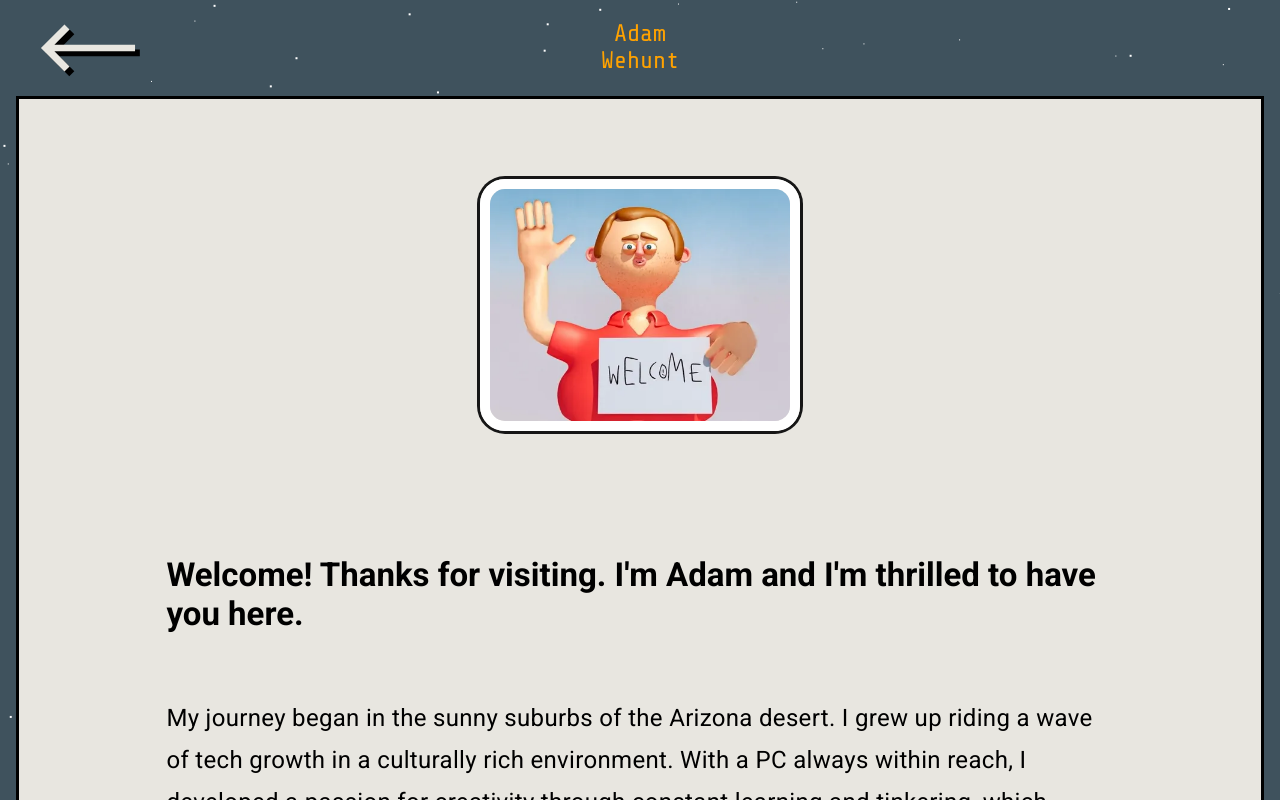
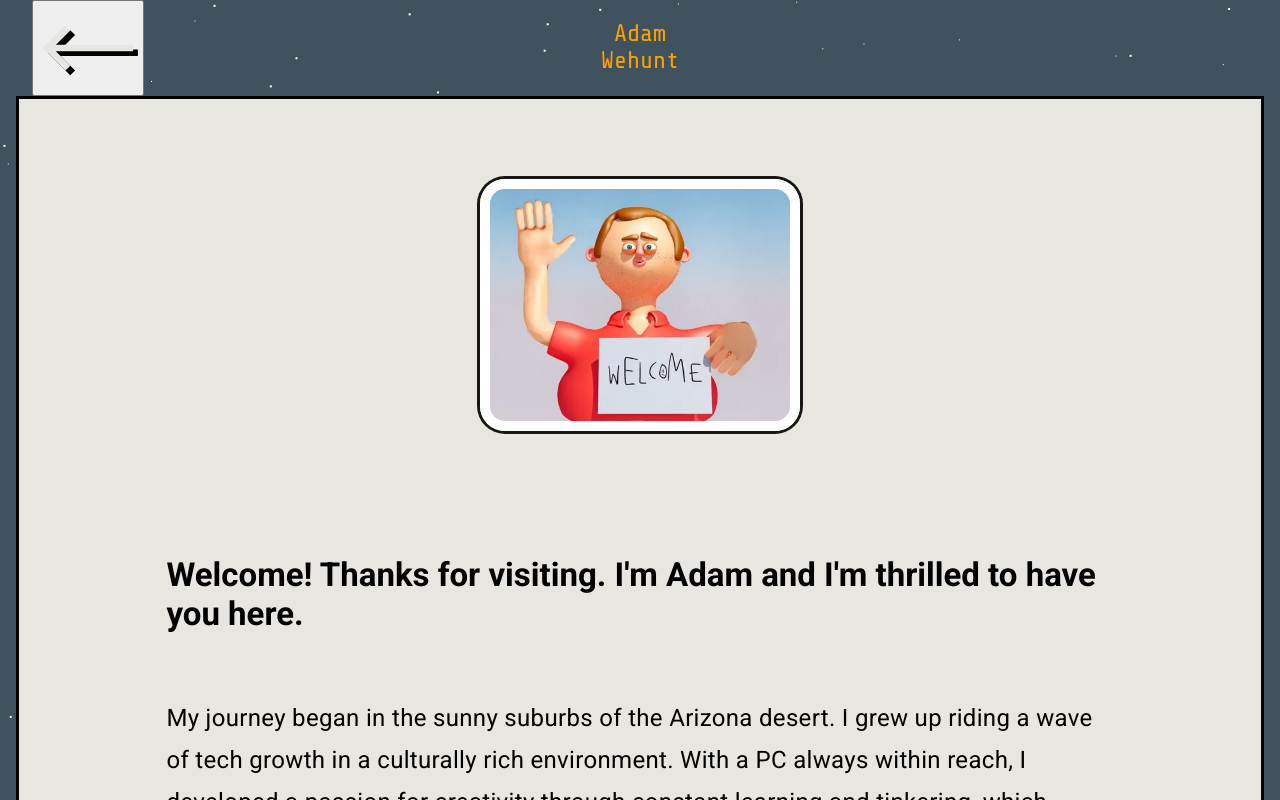
Before and after one commit to adamjwehunt/portfolio, a Next.js app: page /about in a window 1280 px wide. Built offline with nearby package versions, Linux system fonts and the light colour scheme.

Commit message:
Make back button use browser pop state.

```diff
--- /dev/null
+++ b/components/BackButton/backButton.module.css
@@ -0,0 +1,11 @@
+.arrow {
+	position: absolute;
+	left: 1rem;
+	cursor: pointer;
+	width: 7rem;
+	height: 6rem;
+}
+
+.arrowAccent {
+	fill: #000;
+}
--- /dev/null
+++ b/components/BackButton/index.tsx
@@ -0,0 +1,23 @@
+'use client';
+
+import { useRouter } from 'next/navigation';
+import BackArrow from '@/public/back-arrow.svg';
+import { IconButton } from '../IconButton';
+import styles from './backButton.module.css';
+
+export const BackButton = () => {
+	const router = useRouter();
+
+	const handleBackButtonClick = () => router.back();
+
+	return (
+		<IconButton
+			className={styles.arrow}
+			accentClassName={styles.arrowAccent}
+      accent
+			icon={BackArrow}
+			ariaLabel={'Back'}
+			onClick={handleBackButtonClick}
+		/>
+	);
+};
--- a/components/Frame/index.tsx
+++ b/components/Frame/index.tsx
@@ -1,11 +1,10 @@
 import classnames from 'classnames';
 import { Roboto } from 'next/font/google';
 import { Name } from '../Name';
-import BackArrow from '@/public/back-arrow.svg';
-import { SvgButton } from '../SvgButton';
 import { SocialLinks } from '../SocialLinks';
 import Link from 'next/link';
 import styles from './frame.module.css';
+import { BackButton } from '../BackButton';
 
 const FLAGSTAFF_AZ = 'Flagstaff, AZ';
 const EMAIL = 'adamjwehunt@gmail.com';
@@ -24,13 +23,7 @@ export default function Frame({ children }: FrameProps) {
 	return (
 		<>
 			<div className={styles.header}>
-				<SvgButton
-					className={styles.backArrow}
-					accentClassName={styles.backArrowAccent}
-					href={'/'}
-					icon={BackArrow}
-					accent
-				/>
+				<BackButton />
 				<Name className={styles.name} />
 			</div>
 			<div className={styles.frame}>
--- a/components/SvgButton/svgButton.module.css
+++ b/components/IconButton/iconButton.module.css
@@ -1,5 +1,4 @@
-
-.link {
+.iconButton {
 	position: relative;
 	width: var(--home-item-height);
 	height: var(--home-item-height);
@@ -8,13 +7,17 @@
 	align-items: center;
 }
 
-.svg {
+.svg,
+.accent {
 	position: absolute;
 	inset: 0;
 	height: 100%;
 	width: 100%;
+}
+
+.svg {
 	fill: var(--home-item-foreground);
-	z-index: 2;
+	z-index: 1;
 }
 
 .svg:hover {
@@ -26,16 +29,16 @@
 
 .svg:active {
 	transform: translate(
-		calc(var(--home-item-accent-offset)),
-		calc(var(--home-item-accent-offset))
+		var(--home-item-accent-offset),
+		var(--home-item-accent-offset)
 	);
 }
 
 .accent {
+	fill: var(--accent-4);
+	z-index: 0;
 	transform: translate(
 		var(--home-item-accent-offset),
 		var(--home-item-accent-offset)
 	);
-	fill: var(--accent-4);
-	z-index: 1;
 }
--- /dev/null
+++ b/components/IconButton/index.tsx
@@ -0,0 +1,67 @@
+import Link from 'next/link';
+import classnames from 'classnames';
+import styles from './iconButton.module.css';
+
+interface BaseIconButtonProps {
+	icon: any;
+	ariaLabel: string;
+	accent?: boolean;
+	accentClassName?: string;
+	className?: string;
+}
+
+interface ButtonProps extends BaseIconButtonProps {
+	onClick?: () => void;
+	href?: never;
+	isExternalLink?: never;
+}
+
+interface LinkProps extends BaseIconButtonProps {
+	href: string;
+	isExternalLink?: boolean;
+	onClick?: never;
+}
+
+type IconButtonProps = ButtonProps | LinkProps;
+
+export const IconButton = ({
+	href,
+	icon: Icon,
+	onClick,
+	className,
+	accentClassName,
+	ariaLabel,
+	accent = false,
+	isExternalLink = false,
+}: IconButtonProps) => {
+	const Icons = () => (
+		<>
+			<Icon className={styles.svg} />
+			{!accent ? null : (
+				<Icon className={classnames(styles.accent, accentClassName)} />
+			)}
+		</>
+	);
+
+	return (
+		<>
+			{!href ? (
+				<button
+					className={classnames(styles.iconButton, className)}
+					onClick={onClick}
+					aria-label={ariaLabel}
+				>
+					<Icons />
+				</button>
+			) : (
+				<Link
+					className={classnames(styles.iconButton, className)}
+					href={href}
+					target={isExternalLink ? '_blank' : '_self'}
+				>
+					<Icons />
+				</Link>
+			)}
+		</>
+	);
+};
--- a/components/SocialLinks/index.tsx
+++ b/components/SocialLinks/index.tsx
@@ -3,7 +3,7 @@ import TwitterIcon from '@/public/twitter.svg';
 import GithubIcon from '@/public/github.svg';
 import LinkedinIcon from '@/public/linkedin.svg';
 import MailIcon from '@/public/mail.svg';
-import { SvgButton } from '../SvgButton';
+import { IconButton } from '../IconButton';
 import styles from './socialLinks.module.css';
 
 interface SocialLinksProps {
@@ -17,29 +17,33 @@ export const SocialLinks = ({
 }: SocialLinksProps) => {
 	return (
 		<div className={classnames(styles.container, className)}>
-			<SvgButton
-				isExternal
+			<IconButton
 				href={'https://github.com/adamjwehunt'}
+				isExternalLink
 				accent={hasAccents}
 				icon={GithubIcon}
+				ariaLabel="Github"
 			/>
-			<SvgButton
-				isExternal
+			<IconButton
 				href={'https://www.linkedin.com/in/ajwehunt'}
+				isExternalLink
 				accent={hasAccents}
 				icon={LinkedinIcon}
+				ariaLabel="LinkedIn"
 			/>
-			<SvgButton
-				isExternal
+			<IconButton
 				href={'https://twitter.com/codetiquette'}
+				isExternalLink
 				accent={hasAccents}
 				icon={TwitterIcon}
+				ariaLabel="Twitter"
 			/>
-			<SvgButton
-				isExternal
+			<IconButton
 				href={'mailto:adamjwehunt@gmail.com'}
+				isExternalLink
 				accent={hasAccents}
 				icon={MailIcon}
+				ariaLabel="Email"
 			/>
 		</div>
 	);
--- a/components/SvgButton/index.tsx
+++ /dev/null
@@ -1,34 +0,0 @@
-import Link from 'next/link';
-import classnames from 'classnames';
-import styles from './svgButton.module.css';
-
-interface SvgButtonProps {
-	href: string;
-	icon: any;
-	className?: string;
-	accentClassName?: string;
-	accent?: boolean;
-	isExternal?: boolean;
-}
-
-export const SvgButton = ({
-	href,
-	icon: Icon,
-	className,
-	accentClassName,
-	accent = false,
-	isExternal = false,
-}: SvgButtonProps) => (
-	<Link
-		href={href}
-		className={classnames(styles.link, className)}
-		target={isExternal ? '_blank' : '_self'}
-	>
-		<Icon className={styles.svg} />
-		{!accent ? null : (
-			<Icon
-				className={classnames(styles.svg, styles.accent, accentClassName)}
-			/>
-		)}
-	</Link>
-);
```
